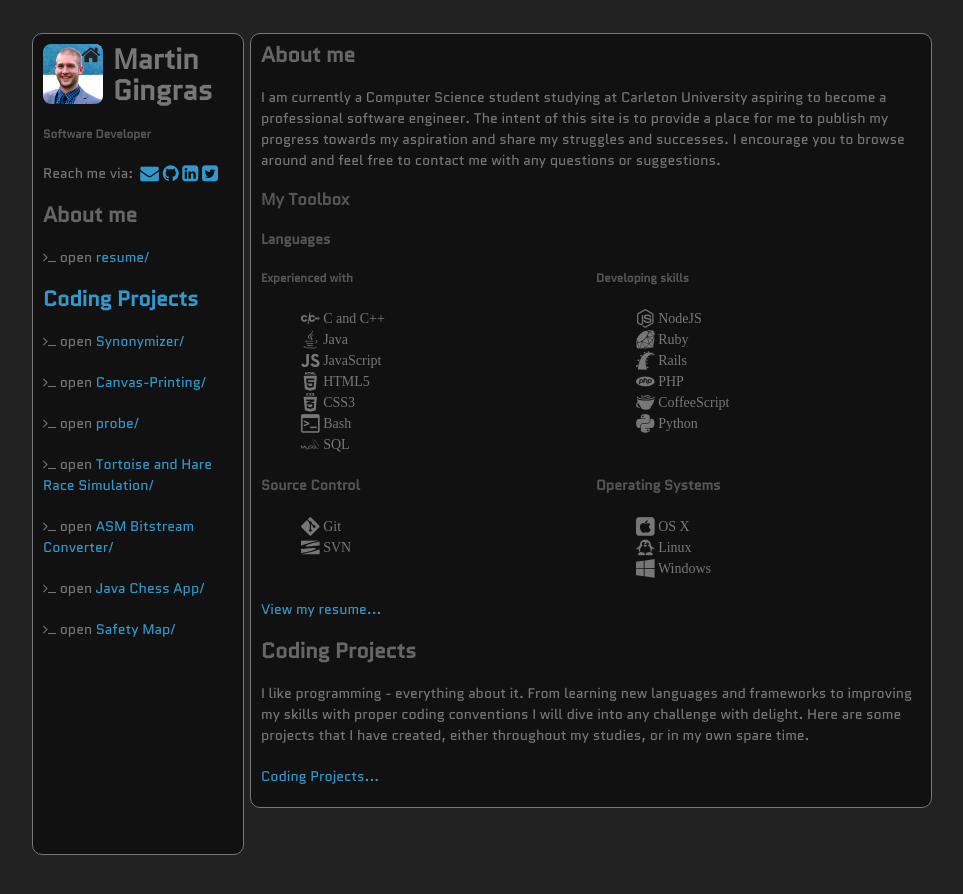
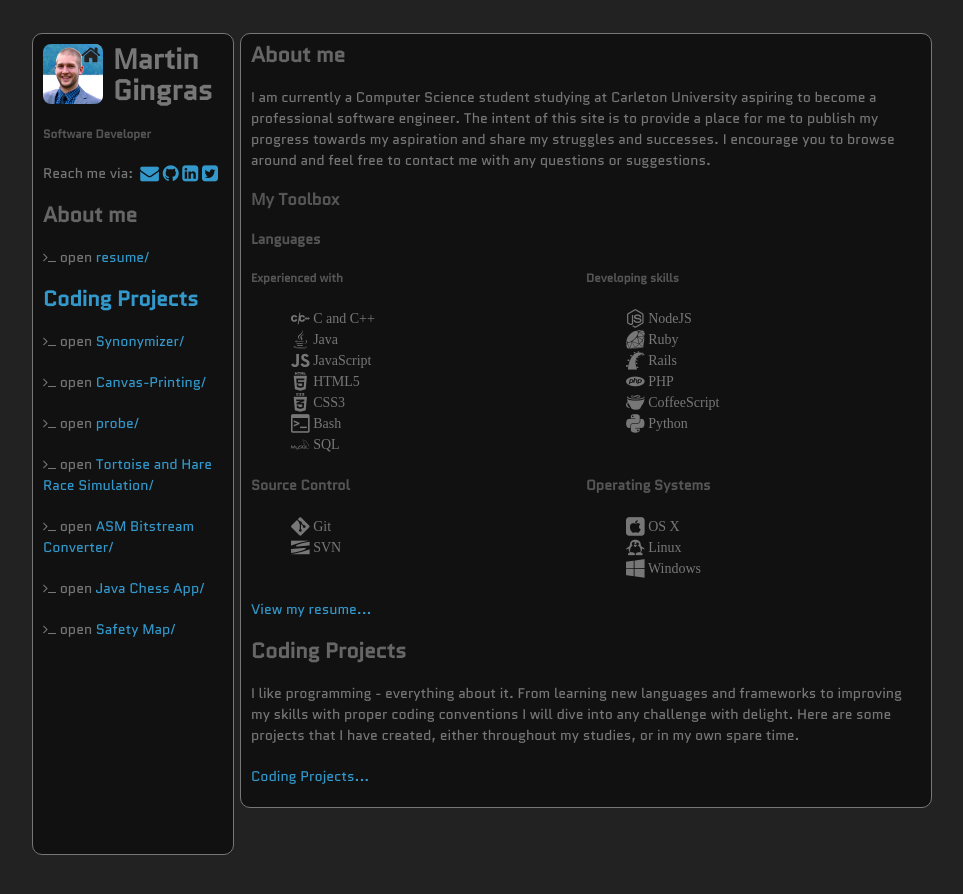
Before and after one commit to mgingras/The-old-mgingras.ca, a Jekyll site: the page built from index.html, in a window 1280 px wide. Shown: the top 894 px of the page, without its empty margins (158-1121 px from the left). Built offline with Jekyll 4.4.1, drawn with Linux system fonts in a browser that asks for light colours; some web fonts are replaced; Markdown is read by kramdown in place of the engine named in the settings.

Commit message:
changed stylesheet to add right padding on content text

```diff
--- a/css/styles.css
+++ b/css/styles.css
@@ -14,7 +14,7 @@ body {
 }
 
 .sidebar {
-  width: 200px;
+  width: 190px;
   height: 90%;
   float: left;
   position: fixed;
@@ -38,7 +38,7 @@ body {
   border-radius: 10px;
   border: 1px solid;
   margin-bottom: 2.5%;
-  padding: 10px 0px 0px 10px;
+  padding: 10px 10px 0px 10px;
 }
 
 .resume {
```
